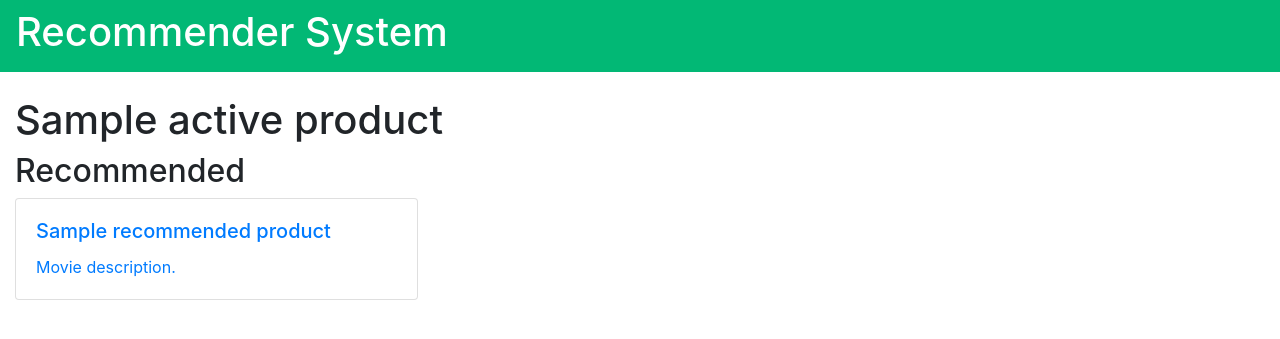
After one commit to ericdaat/notflix, a Flask app: template src/web/templates/product/index.html in a window 1280 px wide. The commit adds this page. Shown: the top 339 px of the page. Run offline with Flask 2, Linux system fonts and the light colour scheme; the template is opened without the code that fills it: most values are stand-ins (such as "Sample title", 1, 10 or a date in 2020); some libraries are stand-ins or nearby versions.

Commit message:
product page

```diff
--- a/src/data_connector/models.py
+++ b/src/data_connector/models.py
@@ -19,7 +19,7 @@ class Engine(Base):
 
 class Product(Base):
     __tablename__ = "product"
-    id = Column(Integer, primary_key=True)
+    id = Column(Integer, primary_key=True)  # TODO: let users use their own ids
     created_at = Column(DateTime, nullable=False, default=datetime.utcnow)
     updated_at = Column(DateTime, default=datetime.utcnow,
                         onupdate=datetime.utcnow)
--- a/src/web/__init__.py
+++ b/src/web/__init__.py
@@ -38,8 +38,9 @@ def create_app(test_config=None):
     def shutdown_session(exception=None):
         db_session.remove()
 
-    from web import home
+    from web import home, product
     app.register_blueprint(home.bp)
+    app.register_blueprint(product.bp)
     app.add_url_rule('/', endpoint='index')
 
     return app
--- a/src/web/templates/home/index.html
+++ b/src/web/templates/home/index.html
@@ -4,14 +4,16 @@
 
 <div class="container-fluid mt-4">
   <div class="card-columns">
-    {% for product in products %}
+    {% for p in products %}
+    <a href="{{ url_for('product.index', product_id=p.id) }}">
     <div class="card">
       <!--<img class="card-img-top" src="..." alt="Card image cap">-->
       <div class="card-body">
-        <h5 class="card-title">{{ product.name }}</h5>
+        <h5 class="card-title">{{ p.name }}</h5>
         <p class="card-text"> Movie description.</p>
       </div>
     </div>
+    </a>
     {% endfor %}
   </div>
 </div>
--- /dev/null
+++ b/src/web/templates/product/index.html
@@ -0,0 +1,24 @@
+{% extends 'base.html' %}
+
+{% block content %}
+
+<div class="container-fluid mt-4">
+<h1> {{ active_product.name }}</h1>
+
+<h2> Recommended </h2>
+  <div class="card-columns">
+  {% for p in recommended_products %}
+  <a href="{{ url_for('product.index', product_id=p.id) }}">
+  <div class="card">
+    <!--<img class="card-img-top" src="..." alt="Card image cap">-->
+    <div class="card-body">
+        <h5 class="card-title">{{ p.name }}</h5>
+        <p class="card-text"> Movie description.</p>
+    </div>
+  </div>
+  </a>
+  {% endfor %}
+  </div>
+</div>
+
+{% endblock %}
```
Also changed, not shown: src/web/product.py (added, +18 -0 lines).
